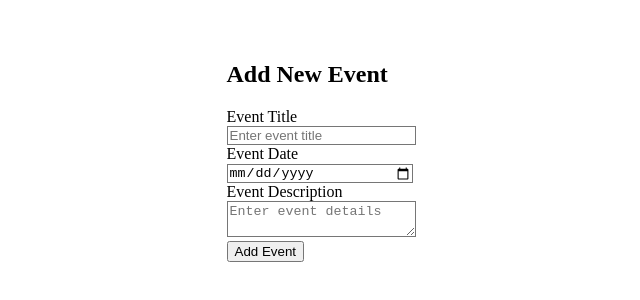
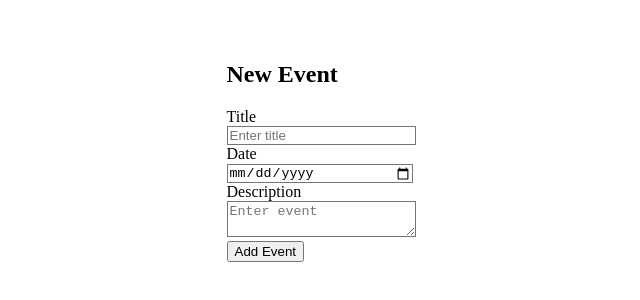
Before and after one commit to King001k/Alx-Capstone-Project, a React (Vite) app in the folder event-reminder-app/: page / in a window 1280 px wide. Shown: the part 256-556 px from the top of the page, without its empty margins (322-962 px from the left). Built offline with nearby package versions, Linux system fonts and the light colour scheme.

Commit message:
added evenform handler

```diff
--- a/event-reminder-app/src/components/AddEventForm.jsx
+++ b/event-reminder-app/src/components/AddEventForm.jsx
@@ -8,13 +8,13 @@ function AddEventForm() {
   const handleSubmit = (e) => {
     e.preventDefault();
 
-    const newEvent = {
+    const addEvent = {
       title,
       date,
       description,
     };
 
-    console.log("New Event Added:", newEvent);
+    console.log("New Event Added:", addEvent);
 
     // reset form after submit
     setTitle("");
@@ -24,22 +24,22 @@ function AddEventForm() {
 
   return (
     <form onSubmit={handleSubmit} className="p-4 max-w-md mx-auto bg-gray-100 rounded-lg shadow-md">
-      <h2 className="text-xl font-bold mb-4">Add New Event</h2>
+      <h2 className="text-xl font-bold mb-4">New Event</h2>
 
       <div className="mb-3">
-        <label className="block text-sm font-medium mb-1">Event Title</label>
+        <label className="block text-sm font-medium mb-1">Title</label>
         <input
           type="text"
           value={title}
           onChange={(e) => setTitle(e.target.value)}
           className="w-full border px-3 py-2 rounded"
-          placeholder="Enter event title"
+          placeholder="Enter title"
           required
         />
       </div>
 
       <div className="mb-3">
-        <label className="block text-sm font-medium mb-1">Event Date</label>
+        <label className="block text-sm font-medium mb-1">Date</label>
         <input
           type="date"
           value={date}
@@ -50,12 +50,12 @@ function AddEventForm() {
       </div>
 
       <div className="mb-3">
-        <label className="block text-sm font-medium mb-1">Event Description</label>
+        <label className="block text-sm font-medium mb-1">Description</label>
         <textarea
           value={description}
           onChange={(e) => setDescription(e.target.value)}
           className="w-full border px-3 py-2 rounded"
-          placeholder="Enter event details"
+          placeholder="Enter event"
         />
       </div>
 
```
Also changed, not shown: event-reminder-app/src/App.jsx (line endings or trailing spaces).
